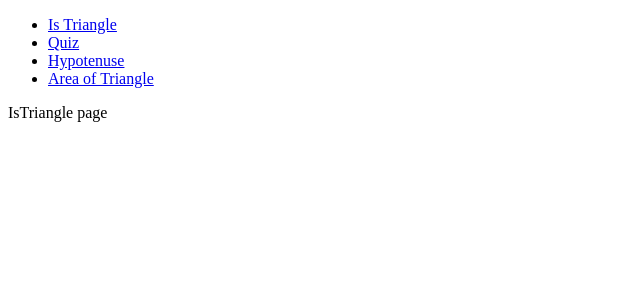
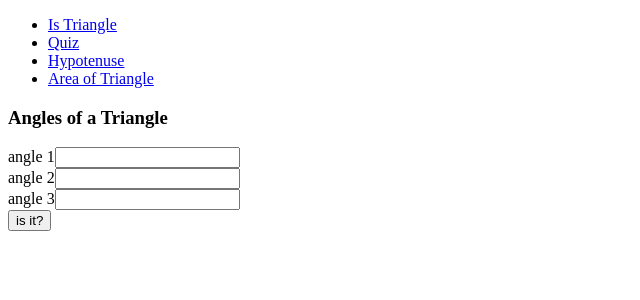
Before and after one commit to foolhardy21/marktwelve-neogcamp, a React (Create React App) app: page /is-triangle in a window 1280 px wide. Shown: the top 300 px of the page, without its empty margins (0-640 px from the left). Built offline with nearby package versions, Linux system fonts and the light colour scheme.

Commit message:
feat - istriangle

```diff
--- a/src/pages/IsTriangle.js
+++ b/src/pages/IsTriangle.js
@@ -1,8 +1,42 @@
-import React from 'react'
+import React, { useState } from 'react'
 
 const IsTriangle = () => {
+    const [angle1, setAngle1] = useState('')
+    const [angle2, setAngle2] = useState('')
+    const [angle3, setAngle3] = useState('')
+    const [message, setMessage] = useState('')
+
+    function checkIfTriangle(e) {
+        e.preventDefault()
+        const a = parseInt(angle1)
+        const b = parseInt(angle2)
+        const c = parseInt(angle3)
+        if(a + b + c === 180) {
+            setMessage('Yes it is')
+        } else {
+            setMessage('No its not')
+        }
+        setTimeout(() => {
+            setMessage('')
+        },3000)
+    }
+
     return (
-        <div>IsTriangle page</div>
+        <div>
+            <h3>Angles of a Triangle</h3>
+            <form onSubmit={checkIfTriangle}>
+                <label htmlFor='1angle'>angle 1</label>
+                <input name='1angle' type='number' required value={angle1} onChange={(e) => setAngle1(e.target.value)} /><br />
+                <label htmlFor='2angle'>angle 2</label>
+                <input name='2angle' type='number' required value={angle2} onChange={(e) => setAngle2(e.target.value)}/><br />
+                <label htmlFor='3angle'>angle 3</label>
+                <input name='3angle' type='number' required value={angle3} onChange={(e) => setAngle3(e.target.value)}/><br />
+                <input type='submit' value='is it?'/>
+            </form>
+            {
+                message && `${message}`
+            }
+        </div>
     )
 }
 export default IsTriangle
```
